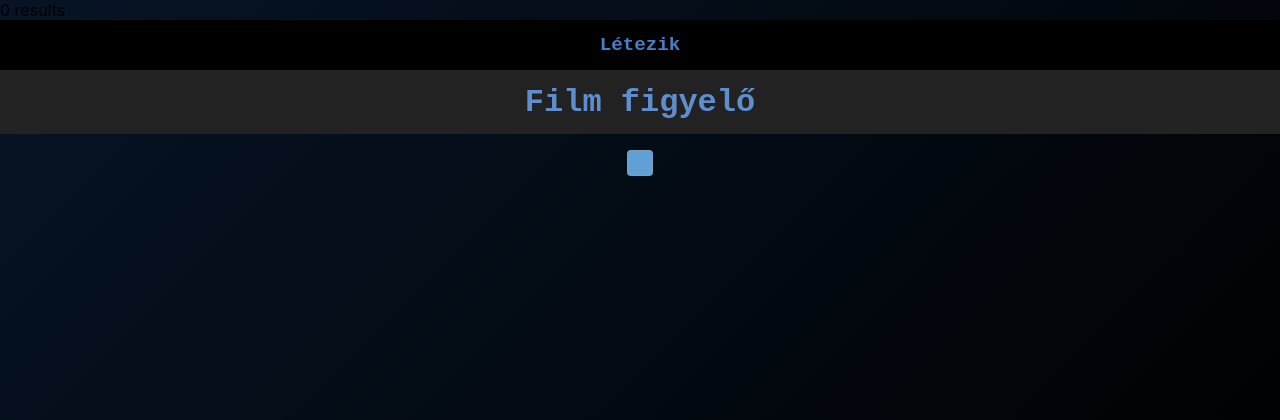
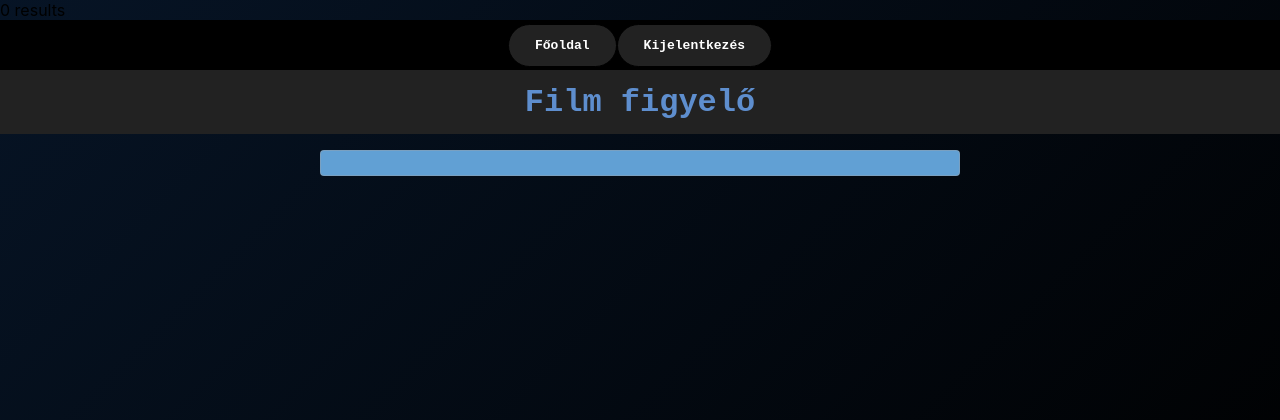
Before and after one commit to BHG-sudo/MoziFilm, a PHP site: page /filmlist.php in a window 1280 px wide. Shown: the top 420 px of the page. Run offline with PHP 8.4, Linux system fonts and the light colour scheme; the visitor is signed in with stand-in values (Sample User, id 1); data comes from the database, SQL or seed files in the repository.

Commit message:
Add files via upload

```diff
--- a/frontend/filmlist.css
+++ b/frontend/filmlist.css
@@ -122,6 +122,7 @@
   );
 }
 
+
 .moviescon,
 .maininfo,
 .bot {
@@ -130,15 +131,16 @@
 }
 .moviescon {
   margin: auto;
-  width: fit-content;
-  justify-content: center;
+  width: 50%;
+  justify-content: space-evenly;
 }
 .top {
   display: flex;
   flex-direction: row;
 }
 .info {
-  display: inline-flex;
+  display: flex;
+  justify-content: space-around;
   padding-left: 0px;
   color: black;
   padding-bottom: 10px;
@@ -146,6 +148,8 @@
 }
 .moreinfo {
   display: flex;
+  flex-direction: column;
+  justify-content: space-between;
   color: black;
   font-family: "Courier New", Courier, monospace;
 }
@@ -168,6 +172,7 @@
   font-weight: bold;
   font-family: "Courier New", Courier, monospace;
   font-size: larger;
+  text-align: center;
 }
 li {
   padding-top: 10px;
@@ -175,6 +180,7 @@
 }
 .description {
   font-family: "Courier New", Courier, monospace;
+  padding-bottom: 20px;
 }
 .gombok {
   font-family: "Courier New", Courier, monospace;
--- a/frontend/filmlist.js
+++ b/frontend/filmlist.js
@@ -34,6 +34,7 @@
 
     let name = document.createElement("div");
     name.id = "name"+E["id"];
+    name.classList.toggle("name");
     name.textContent = E["cim"];
     maininfo.appendChild(name);
 
@@ -45,6 +46,12 @@
     listinfo.id = "listInfo"+E["id"];
     listinfo.classList.toggle("info");
     divinfo.appendChild(listinfo);
+
+    let director = document.createElement("li");
+    director.id = "director"+E["id"];
+    director.classList.toggle("dir");
+    director.textContent = "Rendező: "+E["rendezo"];
+    listinfo.appendChild(director);
 
     let date = document.createElement("li");
     date.id = "lidate"+E["id"];
@@ -63,21 +70,11 @@
     moreinfo.classList.toggle("moreinfo");
     maininfo.appendChild(moreinfo);
 
-    let rating = document.createElement("span");
-    rating.id = "rating"+E["div"];
-    rating.classList.toggle("rating");
-    /*ADATBÁZIST FRISSYTENI KELL!!!*/rating.textContent = "72";
-    moreinfo.appendChild(rating);
-
     let description = document.createElement("div")
     description.id = "description"+E["id"];
     description.classList.toggle("description");
-    /*ADATBÁZIST FRISSYTENI KELL!!!*/description.textContent = "Késöbb";
+    description.textContent = E["leiras"];
     moreinfo.appendChild(description);
 
-    let director = document.createElement("span");
-    director.id = "director"+E["id"];
-    director.classList.toggle("info");
-    director.textContent = "Director: "+E["rendezo"];
-    moreinfo.appendChild(director);
+
 }
--- a/frontend/filmlist.php
+++ b/frontend/filmlist.php
@@ -44,22 +44,22 @@
 </head>
 
 <body>
-    <nav id="header">
-        <div>
-            <p>Létezik</p>
-        </div>
+<nav id="nav">
+        <button class="navigombok" onclick="document.location='index.php'">
+            <span>Főoldal</span>
+        </button>
+        <button class="navigombok" onclick="document.location='../backend/kijelentk.php'">
+            <span>Kijelentkezés</span>
+        </button>
     </nav>
     <main role="main">
         <div id="crapton">
             <h1>Film figyelő</h1>
         </div>
-        <div>
-            <div id="stat" class="stat"></div>
             <div class="moviescon">
                 <ul id="moviesCon" class="moviespad">
                 </ul>
             </div>
-        </div>
     </main>
     <script src="filmlist.js"></script>
 </body>
```
